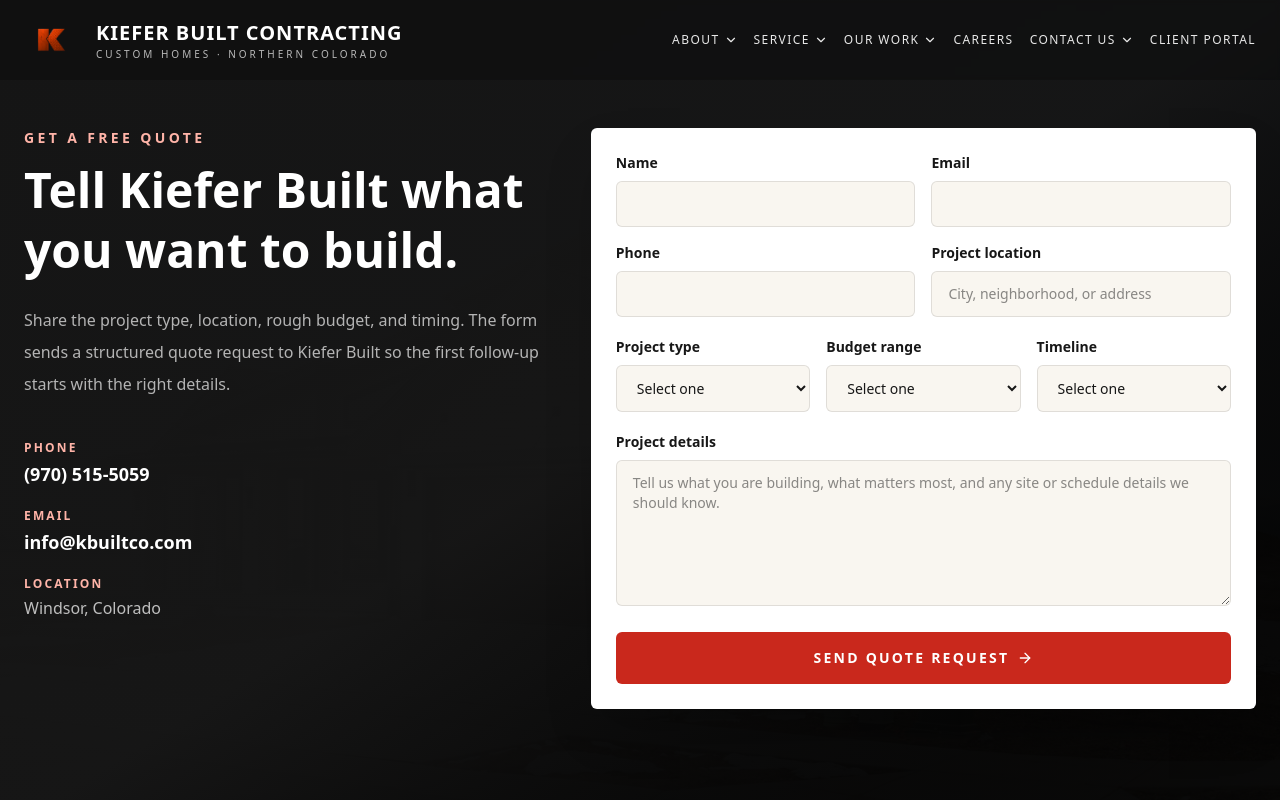
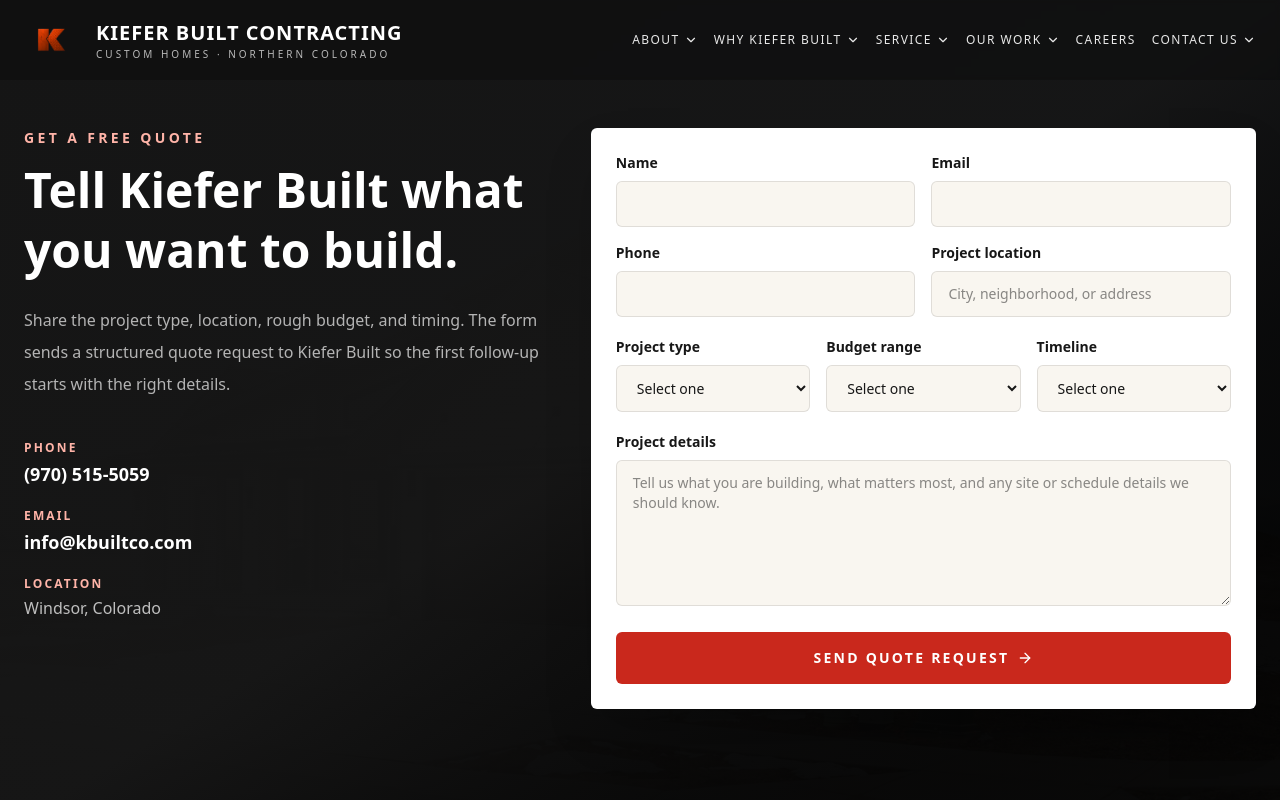
Before and after one commit to an5onc/builtbykiefer, a Next.js app: page /contact in a window 1280 px wide. Shown: the top 800 px of the page. Built offline with nearby package versions, Linux system fonts and the light colour scheme.

Commit message:
feat: add education nav dropdown and remove backend links from header

```diff
--- a/src/components/Header.tsx
+++ b/src/components/Header.tsx
@@ -6,62 +6,7 @@
 import { usePathname } from "next/navigation";
 import { motion, AnimatePresence } from "framer-motion";
 import { ChevronDown } from "lucide-react";
-
-type NavLink = {
-  label: string;
-  href: string;
-  items?: Array<{
-    label: string;
-    href: string;
-  }>;
-};
-
-const navLinks: NavLink[] = [
-  {
-    label: "About",
-    href: "/about",
-    items: [
-      { label: "Our Story", href: "/about" },
-      { label: "Our Team", href: "/about/team" },
-      { label: "Accolades", href: "/about/accolades" },
-      { label: "Blog", href: "/blog" },
-    ],
-  },
-  {
-    label: "Service",
-    href: "/services",
-    items: [
-      { label: "Our Services", href: "/services" },
-      { label: "Our Products", href: "/products" },
-      { label: "Our Process", href: "/process" },
-      { label: "Home Builds", href: "/services/home-building" },
-      { label: "Custom Elevators", href: "/services/custom-elevators" },
-      { label: "EPS Homes", href: "https://epsbuildings.com/" },
-    ],
-  },
-  {
-    label: "Our Work",
-    href: "/projects",
-    items: [
-      { label: "Gallery", href: "/projects" },
-      { label: "Flipbook", href: "/flipbook" },
-      { label: "New Builds", href: "/projects/new-builds" },
-      { label: "Commercial", href: "/projects/commercial" },
-      { label: "Renovations & Additions", href: "/projects/renovations-additions" },
-      { label: "Testimonials", href: "/testimonials" },
-    ],
-  },
-  { label: "Careers", href: "/careers" },
-  {
-    label: "Contact Us",
-    href: "/contact",
-    items: [
-      { label: "Contact", href: "/contact" },
-      { label: "Vendors", href: "/vendors" },
-    ],
-  },
-  { label: "Client Portal", href: "/portal" },
-];
+import { navLinks } from "@/lib/public-site/nav";
 
 export default function Header() {
   const [scrolled, setScrolled] = useState(false);
@@ -138,10 +83,10 @@
               <div
                 key={link.label}
                 className="relative"
-                onMouseEnter={() => link.items && setOpenMenu(link.label)}
-                onMouseLeave={() => link.items && setOpenMenu(null)}
+                onMouseEnter={() => link.children && setOpenMenu(link.label)}
+                onMouseLeave={() => link.children && setOpenMenu(null)}
               >
-                {link.items ? (
+                {link.children ? (
                   <button
                     type="button"
                     onClick={() => setOpenMenu((current) => (current === link.label ? null : link.label))}
@@ -165,9 +110,9 @@
                     {link.label}
                   </a>
                 )}
-                {link.items && openMenu === link.label ? (
+                {link.children && openMenu === link.label ? (
                   <div className="absolute left-1/2 top-full min-w-56 -translate-x-1/2 border border-black/10 bg-white py-2 opacity-100 shadow-xl transition">
-                    {link.items.map((item) => (
+                    {link.children.map((item) => (
                       <a
                         key={item.label}
                         href={resolveHref(item.href)}
@@ -232,9 +177,9 @@
                   >
                     {link.label}
                   </a>
-                  {link.items ? (
+                  {link.children ? (
                     <div className="mt-3 flex flex-col gap-2">
-                      {link.items.map((item) => (
+                      {link.children.map((item) => (
                         <a
                           key={item.label}
                           href={resolveHref(item.href)}
--- /dev/null
+++ b/src/lib/public-site/nav.ts
@@ -0,0 +1,62 @@
+export type NavLink = {
+  label: string;
+  href: string;
+  children?: {
+    label: string;
+    href: string;
+  }[];
+};
+
+export const navLinks: NavLink[] = [
+  {
+    label: "About",
+    href: "/about",
+    children: [
+      { label: "Our Story", href: "/about" },
+      { label: "Our Team", href: "/about/team" },
+      { label: "Accolades", href: "/about/accolades" },
+      { label: "Blog", href: "/blog" },
+    ],
+  },
+  {
+    label: "Why Kiefer Built",
+    href: "/why-kiefer-built",
+    children: [
+      { label: "Overview", href: "/why-kiefer-built" },
+      { label: "SIPs 101", href: "/why-kiefer-built/sips" },
+      { label: "Energy Efficiency", href: "/why-kiefer-built/energy-efficiency" },
+      { label: "Quality & Craftsmanship", href: "/why-kiefer-built/quality" },
+      { label: "Cost Of Ownership", href: "/why-kiefer-built/cost-of-ownership" },
+    ],
+  },
+  {
+    label: "Service",
+    href: "/services",
+    children: [
+      { label: "Our Services", href: "/services" },
+      { label: "Our Products", href: "/products" },
+      { label: "Our Process", href: "/process" },
+      { label: "Home Builds", href: "/services/home-building" },
+      { label: "Custom Elevators", href: "/services/custom-elevators" },
+      { label: "EPS Homes", href: "https://epsbuildings.com/" },
+    ],
+  },
+  {
+    label: "Our Work",
+    href: "/projects",
+    children: [
+      { label: "Gallery", href: "/projects" },
+      { label: "Flipbook", href: "/flipbook" },
+      { label: "New Builds", href: "/projects/new-builds" },
+      { label: "Commercial", href: "/projects/commercial" },
+      { label: "Renovations & Additions", href: "/projects/renovations-additions" },
+      { label: "Testimonials", href: "/testimonials" },
+    ],
+  },
+  { label: "Careers", href: "/careers" },
+  {
+    label: "Contact Us",
+    href: "/contact",
+    children: [{ label: "Contact", href: "/contact" }],
+  },
+];
```
Also changed, not shown: 1 other file (tests, documents, lock files or other folders).
